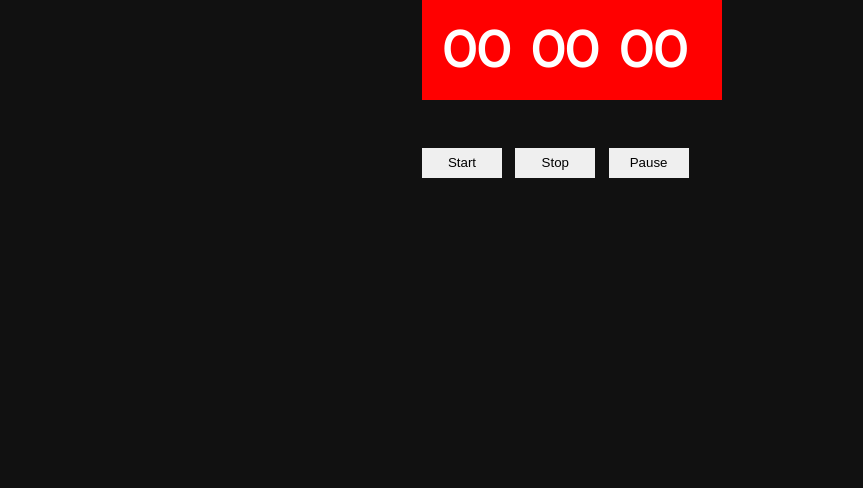
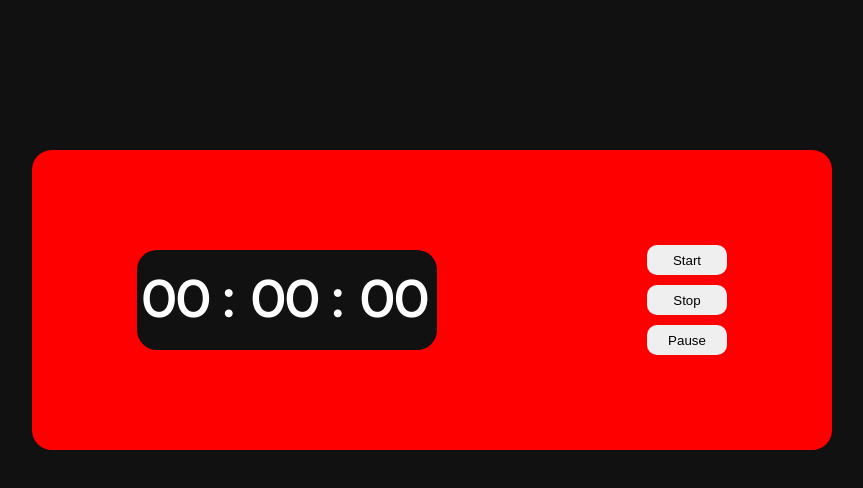
Before and after one commit to devolodya/JS-Timer, a plain HTML site: page index.html in a window 1280 px wide. Shown: the whole page, without its empty margins (218-1081 px from the left). Drawn offline with Linux system fonts and the light colour scheme.

Commit message:
Edited styles

```diff
--- a/index.html
+++ b/index.html
@@ -1,5 +1,6 @@
 <!DOCTYPE html>
 <html lang="en">
+
 <head>
     <link rel="stylesheet" href="style.css">
     <link rel="preconnect" href="https://fonts.googleapis.com">
@@ -7,15 +8,23 @@
     <link href="https://fonts.googleapis.com/css2?family=DM+Sans&display=swap" rel="stylesheet">
     <title>Timer</title>
 </head>
+
 <body>
     <div id="timer">
-        <div id="hours" class="timerEl">00</div>
-        <div id="minutes"class="timerEl">00</div>
-        <div id="seconds" class="timerEl">00</div>
-        <button id="start" class="but">Start</button>
-        <button id="stop" class="but">Stop</button>
-        <button id="pause" class="but">Pause</button>
+        <div id="digits">
+            <span id="hours" class="timerEl">00</span>
+            <span>:</span>
+            <span id="minutes" class="timerEl">00</span>
+            <span>:</span>
+            <span id="seconds" class="timerEl">00</span>
+        </div>
+        <div id="buttons">
+            <button id="start" class="but">Start</button>
+            <button id="stop" class="but">Stop</button>
+            <button id="pause" class="but">Pause</button>
+        </div>
     </div>
     <script src="script.js"></script>
 </body>
+
 </html>
--- a/script.js
+++ b/script.js
@@ -1,5 +1,5 @@
-const start = document.getElementById("start");
-const seconds = document.getElementById("seconds");
+const start = document.querySelector("#start");
+const seconds = document.querySelector("#seconds");
 const minutes = document.querySelector("#minutes");
 const pause = document.querySelector("#pause");
 const stop = document.querySelector("#stop");
@@ -16,33 +16,27 @@ const counterWork = () => {
     seconds.innerHTML = `0${s}`;
     minutes.innerHTML=`0${m}`;
     hours.innerHTML=`0${h}`;
-    console.log('cycle 1');
   }
   if (s>=10 && s<=59) {
     seconds.innerHTML = s;
-    console.log('cycle 2');
   }
   if (s >59) {
     s = 0;
     seconds.innerHTML='00';
     m++;
     minutes.innerHTML = `0${m}`;
-    console.log('cycle 3');
   }
   if(m>=10 && m <=59){
     minutes.innerHTML=m;
-    console.log('cycle 4');
   }
   if (m >59) {
     m = 0;
     minutes.innerHTML='00';
     h++;
     hours.innerHTML = `0${h}`;
-    console.log('cycle 3');
   }
   if(h>=10){
     hours.innerHTML=h;
-    console.log('cycle 5');
   }
   s++;
 };
--- a/style.css
+++ b/style.css
@@ -1,35 +1,56 @@
-*{
+* {
     margin: 0;
     padding: 0;
 }
-body{
+
+body {
     background-color: #111;
     color: white;
     font-family: 'DM Sans', sans-serif;
     font-weight: 700;
 }
-#timer{
-    position: absolute;
-    height: 100px;
-    width: 300px;
+
+#timer {
+    margin-top: 150px;
+    margin-left: 250px;
+    display: flex;
+    height: 300px;
+    width: 800px;
     font-size: 50px;
-    margin-top: auto;
-    margin-left: 50%;
     background-color: red;
     line-height: 100px;
+    border-radius: 20px;
 }
 .timerEl{
-    float: left;
-    margin-right: 20px;
+    margin-left: 4px;
 }
-.timerEl:first-of-type{
-    margin-left: 20px;
+#digits {
+    margin: auto;
+    background-color: #111;
+    width: 300px;
+    height: 100px;
+    border-radius: 20px;
 }
-.but{
+
+#buttons {
+    margin: auto;
+}
+
+.but {
+    display: flex;
+    align-items: center;
+    justify-content: center;
     border: none;
     height: 30px;
     width: 80px;
+    border-radius: 10px;
+    margin-top: 10px;
 }
-.but:hover{
+
+.but:first-of-type {
+    margin-top: 0;
+}
+
+.but:hover {
     background-color: #2f8deb;
 }
```
